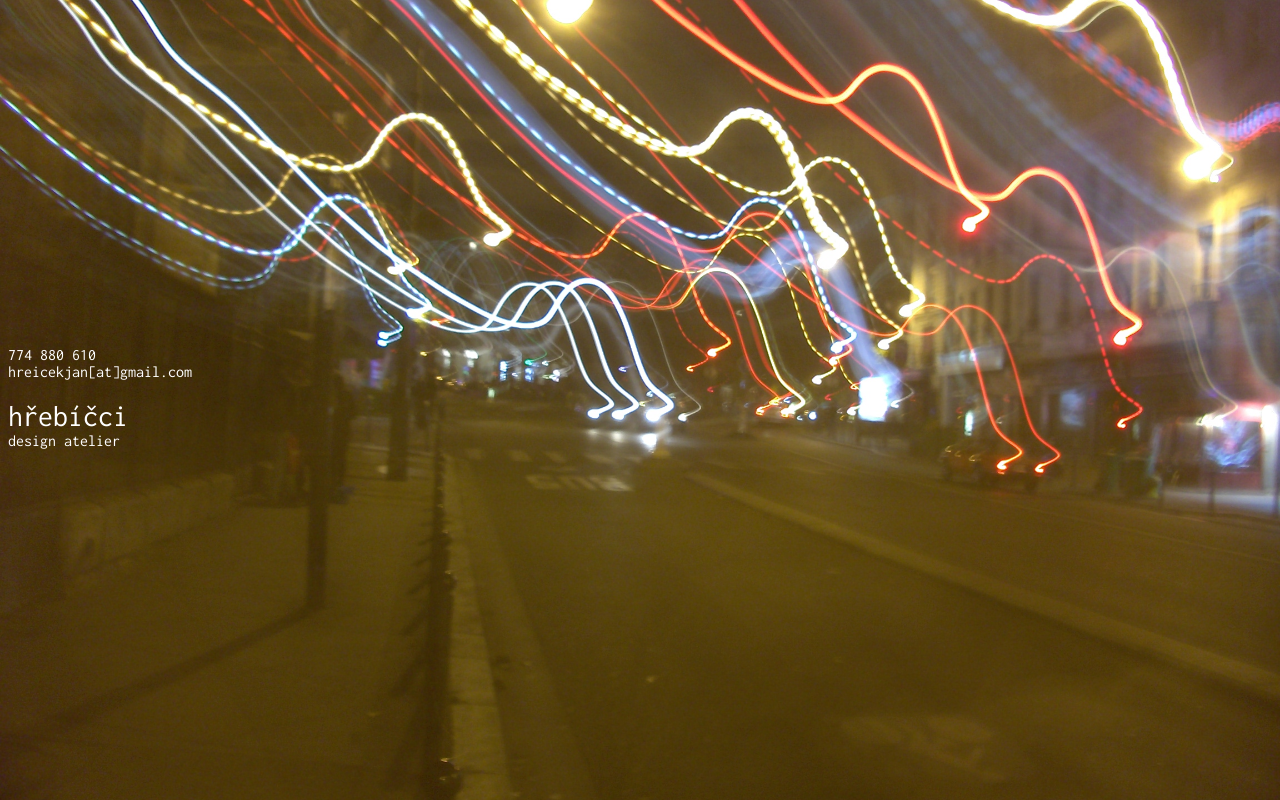
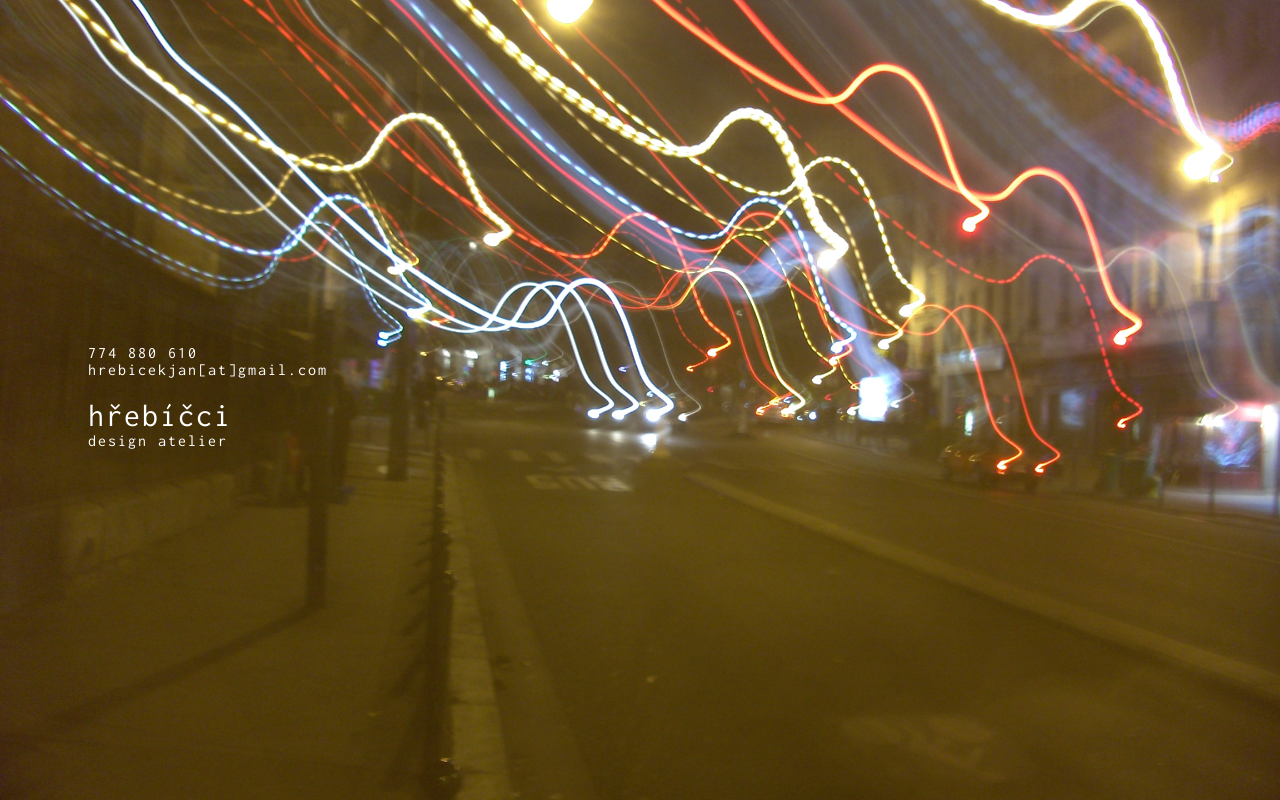
Before and after one commit to kocian/hrebicci_cz, a plain HTML site: page pure/index.html in a window 1280 px wide. Drawn offline with Linux system fonts and the light colour scheme.

Commit message:
positions, style

```diff
--- a/pure/css/style.css
+++ b/pure/css/style.css
@@ -1,9 +1,11 @@
 * { font-family: 'Inconsolata';
     color: white;
     font-style: normal;
+    font-weight: 100;
+    letter-spacing: 2px;
 }
-h1 { font-weight: normal; font-size: 30px; margin-bottom: 0px;}
-h2 { font-weight: normal; font-size: 16px; margin: 0px;}
+h1 { font-size: 32px; margin-bottom: 0px;}
+h2 { font-size: 16px; margin: 0px;}
 body { background-color: black; background-repeat: no-repeat; background-position: 0 0; display: block;}
 a { text-decoration:none; color: white; }
 #bg { position:fixed; top:0; left:0;
--- a/pure/index.html
+++ b/pure/index.html
@@ -5,22 +5,19 @@
         <meta name="description" content="">
         <meta name="keywords" content="Hřebíčci,Maruška,Honza,design,Prace,Originál">
         <meta name="author" content="Honza a Maruška Hřebíčci">
-        <title>Hřebíček</title>
+        <title>Hřebíčci - design atelier</title>
         <link rel="stylesheet" type="text/css" href="css/style.css" />
         <link href='http://fonts.googleapis.com/css?family=Inconsolata' rel='stylesheet' type='text/css'>
         <script type="text/javascript" src="js/jquery.min.js"></script>
         <script type="text/javascript" src="js/jquery.ez-bg-resize.js"></script>
-        <script type="text/javascript">
+        <script>
+            (function(i,s,o,g,r,a,m){i['GoogleAnalyticsObject']=r;i[r]=i[r]||function(){
+             (i[r].q=i[r].q||[]).push(arguments)},i[r].l=1*new Date();a=s.createElement(o),
+             m=s.getElementsByTagName(o)[0];a.async=1;a.src=g;m.parentNode.insertBefore(a,m)
+             })(window,document,'script','//www.google-analytics.com/analytics.js','ga');
 
-          var _gaq = _gaq || [];
-          _gaq.push(['_setAccount', 'UA-36529224-1']);
-          _gaq.push(['_trackPageview']);
-
-          (function() {
-            var ga = document.createElement('script'); ga.type = 'text/javascript'; ga.async = true;
-            ga.src = ('https:' == document.location.protocol ? 'https://ssl' : 'http://www') + '.google-analytics.com/ga.js';
-            var s = document.getElementsByTagName('script')[0]; s.parentNode.insertBefore(ga, s);
-          })();
+            ga('create', 'UA-55268983-1', 'auto');
+            ga('send', 'pageview');
 
         </script>
         <script type="text/javascript">
@@ -34,7 +31,7 @@
                     'position' : 'absolute',
                     'left' : '50%',
                     'top' : '50%',
-                    'margin-left' : (-$('.vcenter').width()/2),
+                    'margin-left' : (-$('.vcenter').width()/2 + 80),
                     'margin-top' : (-$('.vcenter').height()/2),
                 });
             });
@@ -45,7 +42,7 @@
         <div id="contact">
         <address>
             <p id="phone"><a href="tel:00420774880610">774 880 610</a>
-            <p id="email">hreicekjan[at]gmail.com</p>
+            <p id="email">hrebicekjan[at]gmail.com</p>
         </address>
         </div>
             <div id="menu">
```
